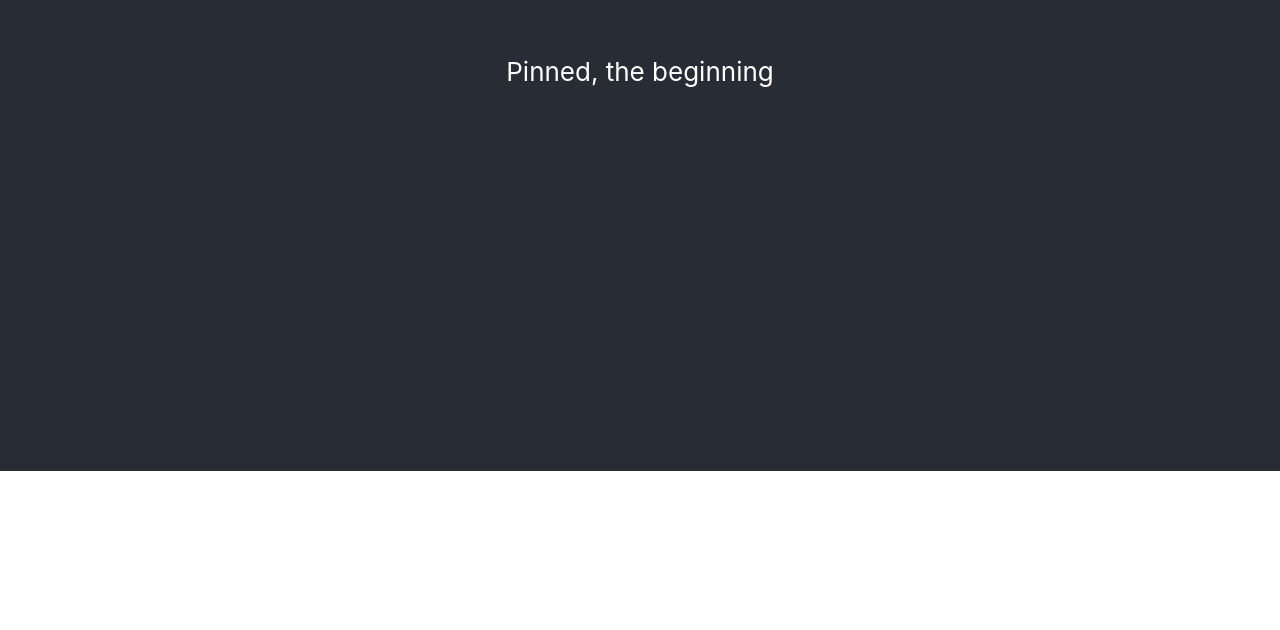
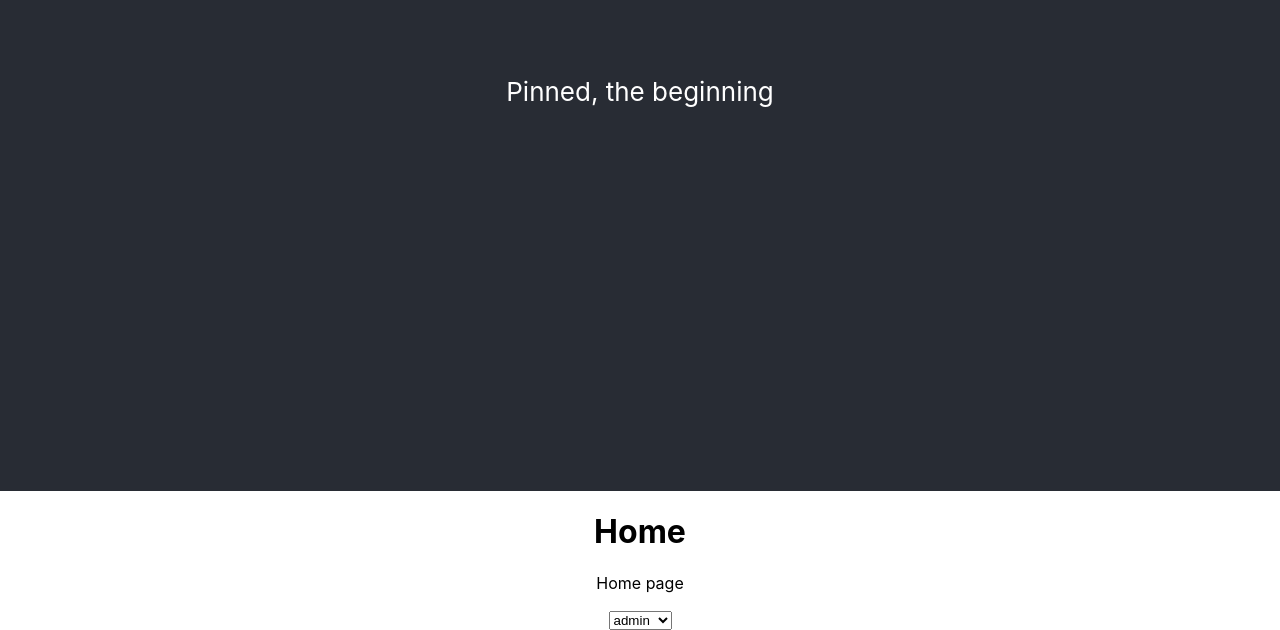
Before and after one commit to PinnedOrg/Pinned, a React (Create React App) app in the folder pinned-react/: page / in a window 1280 px wide. Shown: the part 329-959 px from the top of the page. Before the commit the page ends 800 px from the top, so only its background shows below. Built offline with nearby package versions, Linux system fonts and the light colour scheme.

Commit message:
added dropdown, users.json, homepage.

```diff
--- a/pinned-react/src/App.js
+++ b/pinned-react/src/App.js
@@ -1,12 +1,13 @@
-import logo from './logo.svg';
 import './App.css';
+import Home from './Home';
 
 function App() {
     return (
-    <div className="App">
+        <div className="App"> // this should be a navbar from react bootstrap
             <header className="App-header">
                 Pinned, the beginning
             </header>
+            <Home/>
         </div>
     );
 }
--- /dev/null
+++ b/pinned-react/src/Home.js
@@ -0,0 +1,21 @@
+import React, {useState} from 'react';
+import UserDropdown from "./UserDropdown";
+import data from ".//utils/users.json";
+
+const Home = () => {
+    const [selectedUser, setSelectedUser] = useState("");
+
+    return (
+        <div>
+            <h1>Home</h1>
+            <p>Home page</p>
+            <UserDropdown
+                users={data.Users}
+                selectedUser={selectedUser}
+                setSelectedUser={setSelectedUser}
+            />
+        </div>
+    )
+}
+
+export default Home;
--- /dev/null
+++ b/pinned-react/src/UserDropdown.js
@@ -0,0 +1,16 @@
+import Form from 'react-bootstrap/Form'
+
+const UserDropdown = ({ users, selectedUser, setSelectedUser }) => {
+    return (
+        <Form.Control as="select" value={selectedUser} onChange={e => setSelectedUser(e.target.value)}>
+            {users.map(user => (
+                <option key={user.id} value={user.id}>
+                    {user.name}
+                </option>
+            ))}
+        </Form.Control>
+        // You need to be more specific as to what 'User Profile Dropdown UI' means.
+    )
+}
+
+export default UserDropdown;
--- a/pinned-react/src/index.js
+++ b/pinned-react/src/index.js
@@ -2,7 +2,6 @@ import React from 'react';
 import ReactDOM from 'react-dom/client';
 import './index.css';
 import App from './App';
-import reportWebVitals from './reportWebVitals';
 
 const root = ReactDOM.createRoot(document.getElementById('root'));
 root.render(
@@ -10,8 +9,3 @@ root.render(
     <App />
   </React.StrictMode>
 );
-
-// If you want to start measuring performance in your app, pass a function
-// to log results (for example: reportWebVitals(console.log))
-// or send to an analytics endpoint. Learn more: https://bit.ly/CRA-vitals
-reportWebVitals();
--- a/pinned-react/src/reportWebVitals.js
+++ /dev/null
@@ -1,13 +0,0 @@
-const reportWebVitals = onPerfEntry => {
-  if (onPerfEntry && onPerfEntry instanceof Function) {
-    import('web-vitals').then(({ getCLS, getFID, getFCP, getLCP, getTTFB }) => {
-      getCLS(onPerfEntry);
-      getFID(onPerfEntry);
-      getFCP(onPerfEntry);
-      getLCP(onPerfEntry);
-      getTTFB(onPerfEntry);
-    });
-  }
-};
-
-export default reportWebVitals;
--- /dev/null
+++ b/pinned-react/src/utils/users.json
@@ -0,0 +1,12 @@
+{
+  "Users": [
+    {
+      "id": 1,
+      "name": "admin"
+    },
+    {
+      "id": 2,
+      "name": "default"
+    }
+  ]
+}
```
Also changed, not shown: pinned-react/src/setupTests.js (deleted, +0 -5 lines), pinned-react/src/logo.svg (deleted), 1 other file (tests, documents, lock files or other folders). Lines whose indentation alone changed are shown as unchanged.
